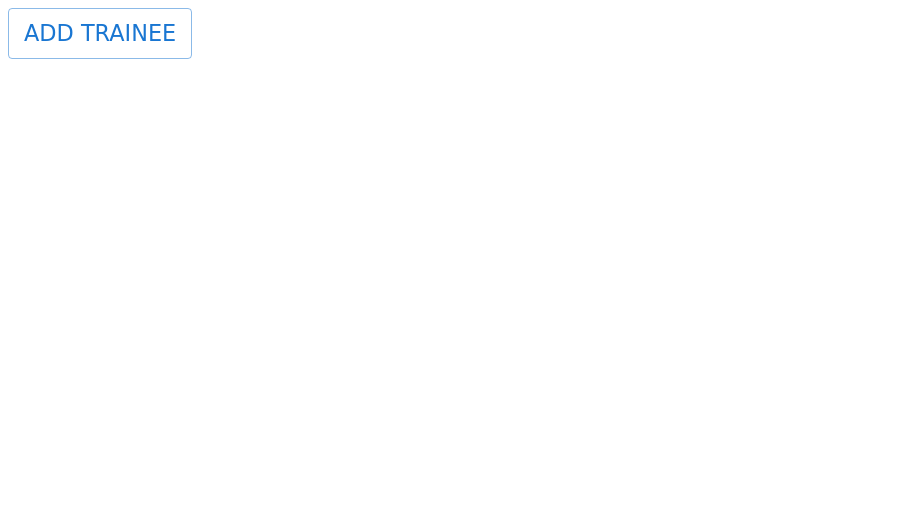
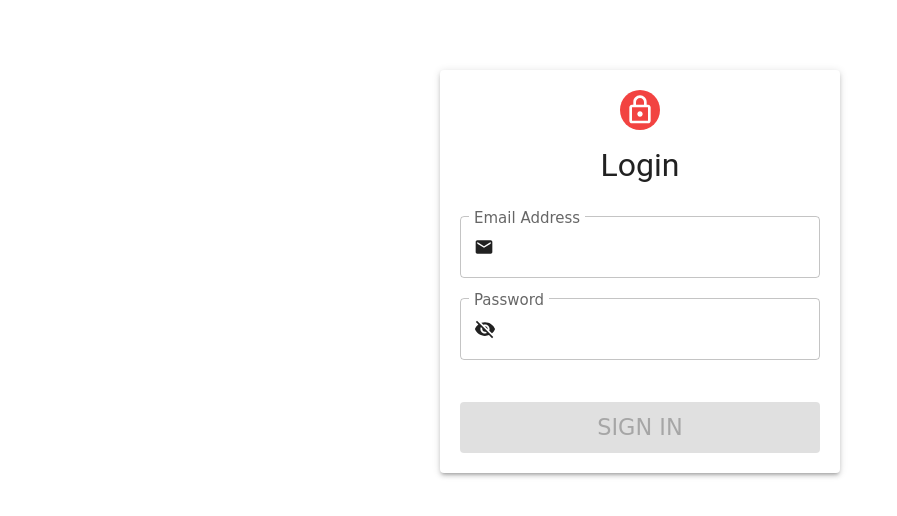
Before and after one commit to vishvjeet-Sharma/react-client, a React (Create React App) app: page /login in a window 1280 px wide. Shown: the top 516 px of the page, without its empty margins (0-897 px from the left). Built offline with nearby package versions, Linux system fonts and the light colour scheme.

Commit message:
Added Navbar and Login

```diff
--- a/src/App.jsx
+++ b/src/App.jsx
@@ -1,15 +1,13 @@
 import React from 'react';
-//import { InputDemo } from './pages/index';
 import { ThemeProvider } from '@mui/material/styles';
-// import { ChildrenDemo } from './pages/index'
-import { Trainee } from './pages/index'
+import { Login } from './pages/index'
 import { theme } from './theme';
 
 function App() {
   return (
     <ThemeProvider theme={theme}>
     <div className="App">
-      <Trainee />
+      <Login />
     </div>
     </ThemeProvider>
   );
--- /dev/null
+++ b/src/pages/Login/Login.jsx
@@ -0,0 +1,134 @@
+import React from 'react';
+import { useState } from 'react';
+import VisibilityOffIcon from '@mui/icons-material/VisibilityOff';
+import LockOutlinedIcon from '@mui/icons-material/LockOutlined';
+import InputAdornment from '@mui/material/InputAdornment';
+import EmailIcon from '@mui/icons-material/Email';
+import { Grid } from '@mui/material';
+import { Paper } from '@mui/material';
+import { Avatar } from '@mui/material';
+import { TextField } from '@mui/material';
+import { Button } from '@mui/material';
+import { loginFormSchema } from '../../validations/validation';
+import { hasErrors } from './helper';
+import { isTouched } from './helper';
+import { styles } from './style';
+
+const Login = () => {
+    const initialState = {
+        email: '',
+        password: '',
+        touched: {
+            email: false,
+            password: false,
+        },
+        errors: {},
+    };
+    const [loginForm, SetLoginForm] = useState(initialState);
+
+    const validateLoginForm = async (value, type) => {
+        try {
+            await loginFormSchema.validate({
+                ...loginForm, [type]: value,
+            },{
+                    abortEarly: false,
+            });
+            SetLoginForm({
+                ...loginForm,
+                [type]: value,
+                touched: {...loginForm.touched, [type]: true },
+                errors: {},
+            });
+        } catch (err) {
+            const formErrors = {};
+            if (err) {
+                err.inner.forEach((errorItem) => {
+                    formErrors[errorItem.path]= errorItem.message;
+                });
+            }
+            SetLoginForm({
+                ...loginForm,
+                [type]: value,
+                touched: {...loginForm.touched, [type]: true },
+                errors: formErrors,
+            });
+        }
+
+    };
+    const handleChange = (event) => {
+        const { value, name: type } = event.target;
+        validateLoginForm(value, type);
+      };
+
+      const handleBlur = (event) => {
+        const { value, name: type } = event.target;
+        validateLoginForm(value, type);
+      };
+
+      console.log('loginForm', loginForm);
+
+      return (
+        <Grid>
+          <Paper elevation={3} style={styles.gridStyle}>
+
+            <Grid align="center">
+              <Avatar sx={{ backgroundColor: '#f24341' }}>
+                <LockOutlinedIcon fontSize="small" />
+              </Avatar>
+              <h3 style={styles.Heading}>Login</h3>
+            </Grid>
+            <TextField
+              margin="dense"
+              type="email"
+              name="email"
+              value={loginForm.email}
+              id="outlined-required"
+              label="Email Address"
+              fullWidth
+              InputProps={{
+                style: { fontSize: 20 },
+                startAdornment: (
+                  <InputAdornment position="start">
+                    <EmailIcon sx={{ color: '#212121', fontSize: '20px' }} />
+                  </InputAdornment>
+                ),
+              }}
+              InputLabelProps={{ style: { fontSize: 20 } }}
+              sx={{ mt: '1rem' }}
+              onChange={handleChange}
+              onBlur={handleBlur}
+              error={(loginForm.errors.email && loginForm.touched.email)}
+              helperText={loginForm.touched.email && loginForm.errors.email}
+            />
+            <TextField
+              margin="dense"
+              type="password"
+              name="password"
+              value={loginForm.password}
+              id="outlined-required"
+              label="Password"
+              fullWidth
+              InputProps={{
+                style: { fontSize: 20 },
+                startAdornment: (
+                  <InputAdornment position="start">
+                    <VisibilityOffIcon sx={{ color: '#212121', fontSize: '22px' }} />
+                  </InputAdornment>
+                ),
+              }}
+              InputLabelProps={{ style: { fontSize: 20 } }}
+              sx={{ mt: '1rem' }}
+              onChange={handleChange}
+              onBlur={handleBlur}
+              error={(loginForm.errors.password && loginForm.touched.password)}
+              helperText={loginForm.touched.password && loginForm.errors.password}
+            />
+            <Button variant="contained" disabled={!(!hasErrors(loginForm) && isTouched(loginForm))} fullWidth sx={{ mt: '2.4rem' }}>
+              Sign In
+            </Button>
+          </Paper>
+        </Grid>
+      );
+    };
+
+    export default Login;
--- /dev/null
+++ b/src/pages/Login/helper.js
@@ -0,0 +1,15 @@
+export const hasErrors = (data) => {
+    const { errors } = data;
+    const fields = Object.keys(errors);
+    return fields.length;
+};
+
+export const isTouched = (data) => {
+    const { touched } = data;
+    const fields = Object.keys(touched);
+    const touchValue = fields.filter((field) => touched[field] === true);
+    if (touchValue.length === 2) {
+        return true;
+    }
+    return false;
+};
--- /dev/null
+++ b/src/pages/Login/index.js
@@ -0,0 +1 @@
+export { default as Login } from './Login';
--- /dev/null
+++ b/src/pages/Login/style.js
@@ -0,0 +1,14 @@
+export const styles = {
+    gridStyle: {
+        padding: 20,
+        height: '400 auto',
+        width: 400,
+        margin: '70px auto',
+    },
+    Heading: {
+        margin: '1rem',
+        fontFamily: ['Roboto', 'sans-serif'],
+        fontSize: '2rem',
+        fontWeight: 'normal',
+    },
+};
--- a/src/pages/Trainee/Trainee.jsx
+++ b/src/pages/Trainee/Trainee.jsx
@@ -1,6 +1,7 @@
 import React from 'react';
 import { useState } from 'react';
 import { traineeFormSchema } from '../../validations/validation';
+import { NavBar } from '../components';
 import { AddDialog } from './components';
 
 const Trainee = () => {
@@ -18,7 +19,7 @@ const Trainee = () => {
         errors: {},
     };
     const [open, setOpen] = useState(false);
-    const [form, setForm ] =useState(initialState);
+    const [form, setForm] = useState(initialState);
 
     const validateData = async (value, type) => {
         try {
@@ -30,8 +31,8 @@ const Trainee = () => {
             setForm({
                 ...form,
                 [type]: value,
-                touched: { ...form.touched, [type]:true },
-                errors:{},
+                touched: { ...form.touched, [type]: true },
+                errors: {},
             });
         } catch (err) {
             const formErrors = {};
@@ -59,7 +60,7 @@ const handleClose = () => {
     };
 
     const handleSubmit = () => {
-    console.log({ name: form.name, email: form.email, password: form.password, confirmPassword: form.confirmPassword  })
+        console.log({ name: form.name, email: form.email, password: form.password, confirmPassword: form.confirmPassword })
     };
     const handleChange = (event) => {
         const { value, name: type } = event.target;
@@ -74,6 +75,8 @@ const handleBlur = (event) => {
     console.log('form', form);
 
     return (
+        <>
+            <NavBar />
             <AddDialog
                 onButtonSubmit={handleSubmit}
                 value={form}
@@ -83,6 +86,7 @@ console.log('form', form);
                 onChange={handleChange}
                 onBlur={handleBlur}
             />
+        </>
     );
 };
 
--- a/src/pages/Trainee/components/AddDialog/AddDialog.jsx
+++ b/src/pages/Trainee/components/AddDialog/AddDialog.jsx
@@ -152,7 +152,7 @@ AddDialog.propTypes = {
         confirmPassword: PropTypes.string,
         touched: PropTypes.objectOf(PropTypes.bool),
         errors: PropTypes.objectOf(PropTypes.string),
-    })
+    }).isRequired,
 };
 
 export default AddDialog;
--- /dev/null
+++ b/src/pages/components/Navbar/Navbar.jsx
@@ -0,0 +1,39 @@
+import * as React from "react";
+import AppBar from "@mui/material/AppBar";
+import Box from "@mui/material/Box";
+import Toolbar from "@mui/material/Toolbar";
+import Typography from "@mui/material/Typography";
+import Button from "@mui/material/Button";
+
+const Appbar = () => (
+  <Box sx={{ flexGrow: 1 }}>
+    <AppBar>
+      <Toolbar>
+        <Typography
+          variant="h4"
+          component="div"
+          sx={{ flexGrow: 1, fontSize: "1.3rem" }}
+        >
+          Trainee Portal
+        </Typography>
+        <Button color="inherit" sx={{ fontSize: ".8rem" }}>
+          Trainee
+        </Button>
+        <Button color="inherit" sx={{ fontSize: ".8rem" }}>
+          Textfield Demo
+        </Button>
+        <Button color="inherit" sx={{ fontSize: ".8rem" }}>
+          Inputfield Demo
+        </Button>
+        <Button color="inherit" sx={{ fontSize: ".8rem" }}>
+          Children Demo
+        </Button>
+        <Button color="inherit" sx={{ fontSize: ".8rem", ml: "1.5rem" }}>
+          Logout
+        </Button>
+      </Toolbar>
+    </AppBar>
+  </Box>
+);
+
+export default Appbar;
--- /dev/null
+++ b/src/pages/components/Navbar/index.js
@@ -0,0 +1 @@
+export { default as NavBar } from './Navbar';
--- /dev/null
+++ b/src/pages/components/index.js
@@ -0,0 +1 @@
+export { NavBar } from './Navbar/index';
--- a/src/pages/index.js
+++ b/src/pages/index.js
@@ -2,3 +2,4 @@ export { TextFieldDemo } from './TextFieldDemo/index';
 export { InputDemo } from './InputDemo/index';
 export { ChildrenDemo } from './ChildrenDemo/index';
 export { Trainee } from './Trainee';
+export { Login } from './Login';
--- a/src/validations/validation.js
+++ b/src/validations/validation.js
@@ -24,3 +24,20 @@ export const traineeFormSchema = yup.object().shape({
         .oneOf([yup.ref('password'), null], 'Must match with Password')
         .required('Confirm password required'),
 });
+
+
+export const loginFormSchema = yup.object().shape({
+    email:yup
+    .string()
+    .email()
+    .label('Email Address')
+    .required(),
+
+    password: yup
+    .string()
+    .label('Password')
+    .matches(/^.*(?=.{8,})((?=.*[!@#$%^&*()\-_=+{};:,<.>]){1})(?=.*\d)((?=.*[a-z]){1})((?=.*[A-Z]){1}).*$/,
+    'Must contains 8 characters, at least one uppercase letter,one lowercase letter and one number'
+    )
+    .required('Password is required'),
+});
```
Lines whose indentation alone changed are shown as unchanged.
